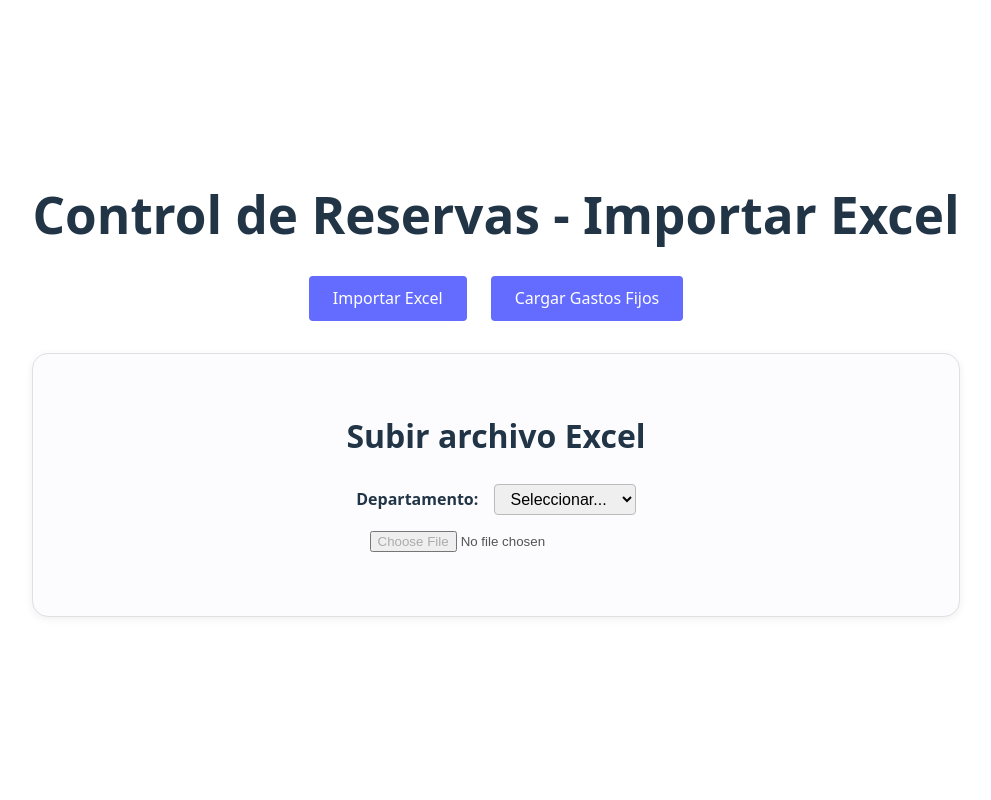
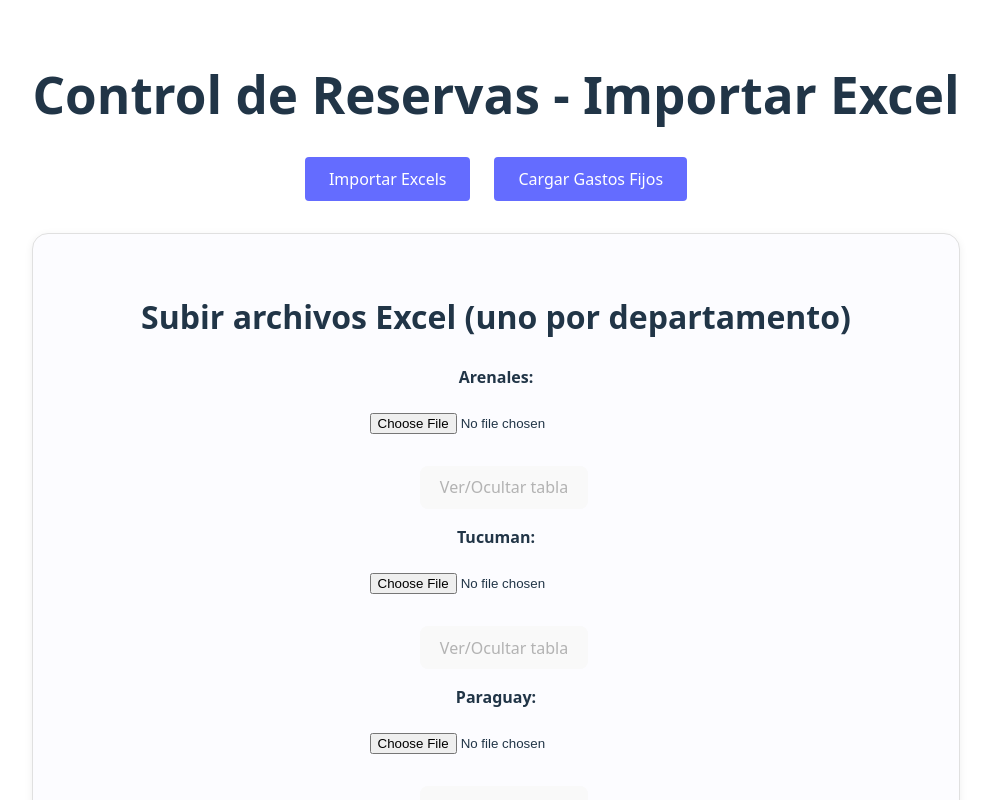
Before and after one commit to nicogomez94/gghub, a React (Vite) app: page / in a window 1280 px wide. Shown: the top 800 px of the page, without its empty margins (144-1135 px from the left). Built offline with nearby package versions, Linux system fonts and the light colour scheme.

Commit message:
full de a 3

```diff
--- a/src/App.jsx
+++ b/src/App.jsx
@@ -1,4 +1,4 @@
-import ExcelUpload from './ExcelUpload';
+import ExcelMultiUpload from './ExcelMultiUpload';
 import GastosForm from './GastosForm';
 import { useState } from 'react';
 import './App.css';
@@ -10,10 +10,10 @@ function App() {
     <div className="App">
       <h1>Control de Reservas - Importar Excel</h1>
       <nav style={{marginBottom:'2rem'}}>
-        <button onClick={() => setPantalla('excel')}>Importar Excel</button>
+        <button onClick={() => setPantalla('excel')}>Importar Excels</button>
         <button onClick={() => setPantalla('gastos')}>Cargar Gastos Fijos</button>
       </nav>
-      {pantalla === 'excel' ? <ExcelUpload /> : <GastosForm />}
+      {pantalla === 'excel' ? <ExcelMultiUpload /> : <GastosForm />}
     </div>
   );
 }
--- /dev/null
+++ b/src/ExcelMultiUpload.jsx
@@ -0,0 +1,168 @@
+import { useState } from 'react';
+import * as XLSX from 'xlsx';
+import './ExcelUpload.css';
+
+const DEPARTAMENTOS = [
+  { key: 'arenales', label: 'Arenales' },
+  { key: 'tucuman', label: 'Tucuman' },
+  { key: 'paraguay', label: 'Paraguay' }
+];
+
+const COLUMNAS = [
+  'Guest Name(s)',
+  'Check-in',
+  'Check-out',
+  'Status',
+  'Price',
+  'Pago VERDADERO'
+];
+
+const STORAGE_KEY = 'gastos_fijos_dptos';
+const DOLAR = 1300;
+
+function parsePrice(value) {
+  if (typeof value === 'number') return value;
+  if (typeof value === 'string') {
+    return parseFloat(value.replace(/[$]/g, '').replace(',', '.')) || 0;
+  }
+  return 0;
+}
+
+function procesarExcel(file, gastoFijo) {
+  return new Promise((resolve) => {
+    const reader = new FileReader();
+    reader.onload = (evt) => {
+      const bstr = evt.target.result;
+      const wb = XLSX.read(bstr, { type: 'binary' });
+      const wsname = wb.SheetNames[0];
+      const ws = wb.Sheets[wsname];
+      const json = XLSX.utils.sheet_to_json(ws, { header: 1 });
+      if (!json[0]) return resolve({ data: [], totalUSD: 0, ganancia: 0 });
+      const header = json[0];
+      const idx = {
+        guest: header.findIndex(h => h && h.toLowerCase().includes('guest name')),
+        booked: header.findIndex(h => h && h.toLowerCase().includes('booked by')),
+        checkin: header.findIndex(h => h && h.toLowerCase().includes('check-in')),
+        checkout: header.findIndex(h => h && h.toLowerCase().includes('check-out')),
+        status: header.findIndex(h => h && h.toLowerCase().includes('status')),
+        price: header.findIndex(h => h && h.toLowerCase().includes('price')),
+      };
+      const data = json.slice(1).map(row => {
+        let guest = row[idx.guest];
+        if (!guest || guest === '') guest = row[idx.booked] || '';
+        const price = parsePrice(row[idx.price]);
+        const pagoVerdadero = price ? (price - price * 0.10).toFixed(2) : '';
+        return [
+          guest,
+          row[idx.checkin] || '',
+          row[idx.checkout] || '',
+          row[idx.status] || '',
+          row[idx.price] || '',
+          pagoVerdadero
+        ];
+      });
+      const totalUSD = data.reduce((acc, row) => acc + (parseFloat(row[5]) || 0), 0);
+      const ganancia = (totalUSD * DOLAR) - gastoFijo;
+      resolve({ data, totalUSD, ganancia });
+    };
+    reader.readAsBinaryString(file);
+  });
+}
+
+export default function ExcelMultiUpload() {
+  const [archivos, setArchivos] = useState({});
+  const [tablas, setTablas] = useState({});
+  const [visibles, setVisibles] = useState({});
+  const [resumen, setResumen] = useState({});
+
+  const gastosFijos = (() => {
+    const saved = localStorage.getItem(STORAGE_KEY);
+    if (saved) return JSON.parse(saved);
+    return { arenales: 50000, tucuman: 50000, paraguay: 50000 };
+  })();
+
+  const handleFile = (e, dpto) => {
+    const file = e.target.files[0];
+    if (!file) return;
+    setArchivos(a => ({ ...a, [dpto]: file }));
+  };
+
+  const handleProcesar = async () => {
+    const nuevasTablas = {};
+    const nuevoResumen = {};
+    for (const dep of DEPARTAMENTOS) {
+      const file = archivos[dep.key];
+      if (file) {
+        const { data, totalUSD, ganancia } = await procesarExcel(file, Number(gastosFijos[dep.key]) || 50000);
+        nuevasTablas[dep.key] = { data, totalUSD, ganancia };
+        nuevoResumen[dep.key] = { totalUSD, ganancia };
+      }
+    }
+    setTablas(nuevasTablas);
+    setResumen(nuevoResumen);
+  };
+
+  const handleToggle = (dep) => {
+    setVisibles(v => ({ ...v, [dep]: !v[dep] }));
+  };
+
+  const totalFinal = Object.values(resumen).reduce((acc, r) => acc + (r.ganancia || 0), 0);
+
+  return (
+    <div className="excel-upload">
+      <h2>Subir archivos Excel (uno por departamento)</h2>
+      {DEPARTAMENTOS.map(dep => (
+        <div key={dep.key} style={{marginBottom:'1rem'}}>
+          <label style={{fontWeight:600}}>{dep.label}: </label>
+          <input type="file" accept=".xlsx,.xls" onChange={e => handleFile(e, dep.key)} />
+          {archivos[dep.key] && <span style={{marginLeft:'1rem'}}>{archivos[dep.key].name}</span>}
+          <button style={{marginLeft:'1rem'}} onClick={() => handleToggle(dep.key)} disabled={!tablas[dep.key]}>Ver/Ocultar tabla</button>
+        </div>
+      ))}
+      <button style={{marginTop:'1.5rem'}} onClick={handleProcesar}>Procesar archivos</button>
+      {DEPARTAMENTOS.map(dep => (
+        tablas[dep.key] && visibles[dep.key] && (
+          <div key={dep.key+"tabla"} style={{marginTop:'2rem'}}>
+            <h3>Tabla {dep.label}</h3>
+            <div className="excel-table-wrapper">
+              <table className="excel-table">
+                <thead>
+                  <tr>
+                    {COLUMNAS.map((col, i) => <th key={i}>{col}</th>)}
+                  </tr>
+                </thead>
+                <tbody>
+                  {tablas[dep.key].data.map((row, i) => (
+                    <tr key={i}>
+                      {row.map((cell, j) => <td key={j}>{cell}</td>)}
+                    </tr>
+                  ))}
+                </tbody>
+              </table>
+            </div>
+            <div className="ganancia-final">
+              <strong>Gastos fijos {dep.label}: </strong>ARS {gastosFijos[dep.key]}
+              <br/>
+              <strong>Total Pago VERDADERO (USD): </strong>{tablas[dep.key].totalUSD?.toLocaleString('en-US', {minimumFractionDigits:2, maximumFractionDigits:2})}
+              <br/>
+              <strong>Ganancia neta del mes (en pesos): </strong>ARS {tablas[dep.key].ganancia?.toLocaleString('es-AR', {minimumFractionDigits:2, maximumFractionDigits:2})}
+            </div>
+          </div>
+        )
+      ))}
+      {Object.keys(resumen).length > 0 && (
+        <div className="ganancia-final" style={{marginTop:'2.5rem',background:'#eafbe7',border:'1px solid #b6e1a7'}}>
+          <h3>Resumen final</h3>
+          {DEPARTAMENTOS.map(dep => (
+            <div key={dep.key}>
+              <strong>{dep.label}:</strong> ARS {resumen[dep.key]?.ganancia?.toLocaleString('es-AR', {minimumFractionDigits:2, maximumFractionDigits:2})}
+            </div>
+          ))}
+          <div style={{marginTop:'1rem',fontWeight:'bold',fontSize:'1.2rem'}}>
+            Ganancia total: ARS {totalFinal.toLocaleString('es-AR', {minimumFractionDigits:2, maximumFractionDigits:2})}
+          </div>
+        </div>
+      )}
+    </div>
+  );
+}
--- a/src/GastosForm.jsx
+++ b/src/GastosForm.jsx
@@ -14,7 +14,7 @@ export default function GastosForm() {
   const [msg, setMsg] = useState('');
 
   useEffect(() => {
-    const saved = sessionStorage.getItem(STORAGE_KEY);
+    const saved = localStorage.getItem(STORAGE_KEY);
     if (saved) setGastos(JSON.parse(saved));
   }, []);
 
@@ -24,8 +24,8 @@ export default function GastosForm() {
 
   const handleSubmit = (e) => {
     e.preventDefault();
-    sessionStorage.setItem(STORAGE_KEY, JSON.stringify(gastos));
-    setMsg('Gastos guardados en esta sesión');
+    localStorage.setItem(STORAGE_KEY, JSON.stringify(gastos));
+    setMsg('Gastos guardados en este navegador');
   };
 
   return (
```
